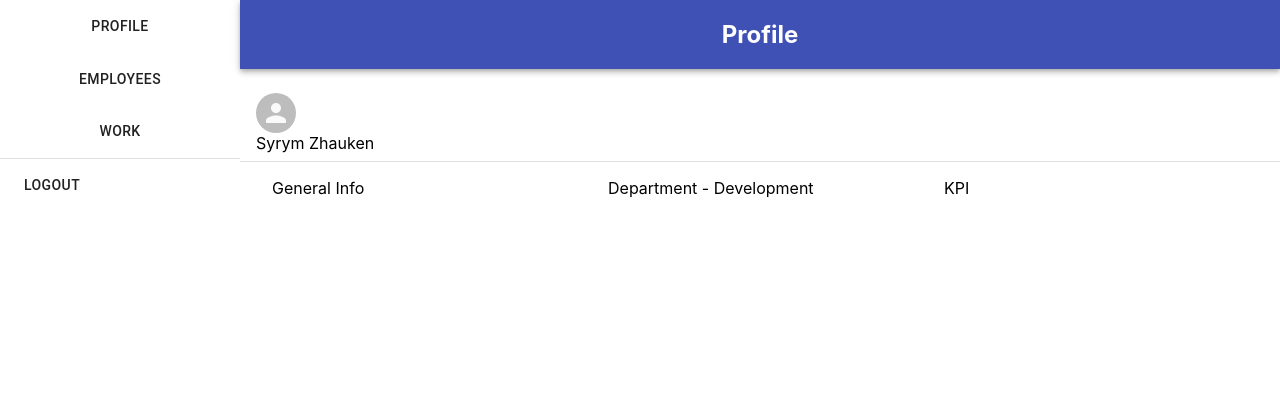
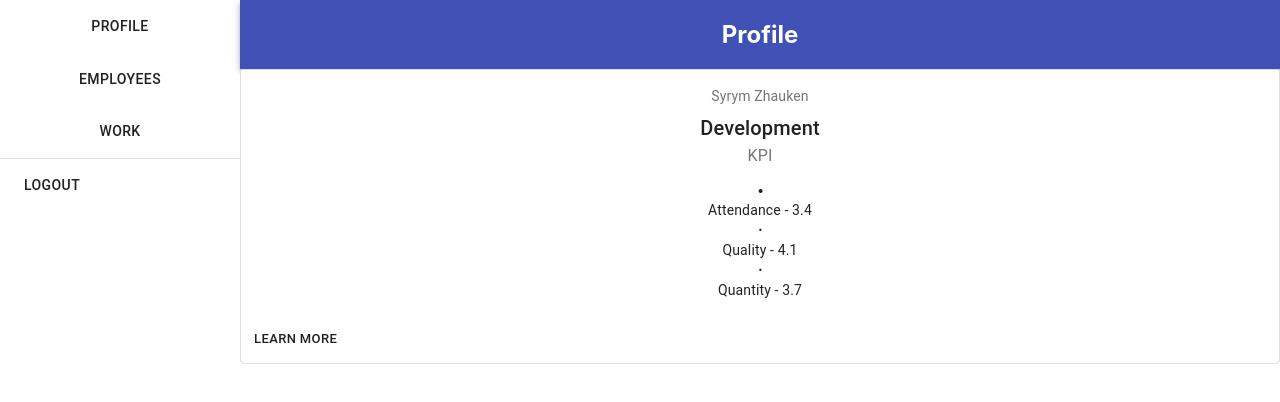
Before and after one commit to s-awaken/final-project, a React (Create React App) app in the folder react-front-end/: page / in a window 1280 px wide. Both pictures are taken after typing "name@example.com", "Sample123" into the empty fields and a click on the button "SIGN IN". Shown: the top 402 px of the page. Built offline with nearby package versions, Linux system fonts and the light colour scheme.

Commit message:
Profile Page Created

```diff
--- a/react-front-end/src/App.js
+++ b/react-front-end/src/App.js
@@ -1,5 +1,5 @@
 import './App.css';
-import { useSelector, useDispatch } from "react-redux";
+import { useSelector } from "react-redux";
 
 import allActions from "./actions";
 
--- a/react-front-end/src/components/bars/ProfileBar.jsx
+++ b/react-front-end/src/components/bars/ProfileBar.jsx
@@ -5,7 +5,7 @@ import AppBar from '@material-ui/core/AppBar';
 import Typography from '@material-ui/core/Typography';
 import Box from '@material-ui/core/Box';
 
-import Profile from '../Profile'
+import Profile from '../profile'
 
 function TabPanel(props) {
   const { children, value, index, ...other } = props;
--- a/react-front-end/src/components/bars/WorkBar.jsx
+++ b/react-front-end/src/components/bars/WorkBar.jsx
@@ -2,8 +2,6 @@ import React from 'react';
 import PropTypes from 'prop-types';
 import { makeStyles } from '@material-ui/core/styles';
 import AppBar from '@material-ui/core/AppBar';
-import Tabs from '@material-ui/core/Tabs';
-import Tab from '@material-ui/core/Tab';
 import Typography from '@material-ui/core/Typography';
 import Box from '@material-ui/core/Box';
 
@@ -33,12 +31,6 @@ TabPanel.propTypes = {
   value: PropTypes.any.isRequired,
 };
 
-function a11yProps(index) {
-  return {
-    id: `simple-tab-${index}`,
-    'aria-controls': `simple-tabpanel-${index}`,
-  };
-}
 
 const useStyles = makeStyles((theme) => ({
   root: {
@@ -49,20 +41,12 @@ const useStyles = makeStyles((theme) => ({
 
 export default function WorkBar() {
   const classes = useStyles();
-  const [value, setValue] = React.useState(0);
-
-  const handleChange = (event, newValue) => {
-    setValue(newValue);
-  };
 
   return (
     <div className={classes.root}>
       <AppBar position="static">
-        <Tabs value={value} onChange={handleChange} aria-label="simple tabs example">
-          <Tab label="Create" {...a11yProps(0)} />
-          <Tab label="Review" {...a11yProps(1)} />
-          <Tab label="Grade" {...a11yProps(2)} />
-        </Tabs>
+        <h2>Work</h2>
       </AppBar>
-      </div>)
+    </div>
+  )
 }
--- a/react-front-end/src/components/profile.jsx
+++ b/react-front-end/src/components/profile.jsx
@@ -1,38 +1,65 @@
-import React from 'react'
+import React from 'react';
+import { makeStyles } from '@material-ui/core/styles';
+import Card from '@material-ui/core/Card';
+import CardActions from '@material-ui/core/CardActions';
+import CardContent from '@material-ui/core/CardContent';
+import Button from '@material-ui/core/Button';
+import Typography from '@material-ui/core/Typography';
+import Avatar from '@material-ui/core/Avatar'
+const useStyles = makeStyles({
+  root: {
+    minWidth: 275,
+  },
+  bullet: {
+    display: 'inline-block',
+    margin: '0 2px',
+    transform: 'scale(0.8)',
+  },
+  title: {
+    fontSize: 14,
+  },
+  pos: {
+    marginBottom: 12,
+  },
+});
 
-import ListItemAvatar from '@material-ui/core/ListItemAvatar'
-import Avatar from '@material-ui/core/Avatar'
-import List from '@material-ui/core/List'
-import ListItem from '@material-ui/core/ListItem'
-import Divider from '@material-ui/core/Divider'
+export default function OutlinedCard() {
+  const classes = useStyles();
+  const bull = <span className={classes.bullet}>•</span>;
 
-export default function Profile(props) {
+  const onMore = (event) => {
+    event.preventDefault();
+
+  }
   return (
-    <div>
-      <List component="nav" aria-label="profile">
-        <ListItem alignItems="flex-start">
-          <ListItemAvatar>
-            <Avatar alt="User"/>
-            {props.generalInfo.name}
-          </ListItemAvatar>
-        </ListItem>
-        <Divider />
-        <ListItem alignItems="flex-start" >
-          <ListItem>
-            General Info
-          </ListItem>
-          <Divider />
-          <ListItem>
-              Department - {props.generalInfo.department}
-          </ListItem>
-          <ListItem>
-            KPI
-            <ListItem>
+    <Card className={classes.root} variant="outlined">
+      <CardContent>
+        <Typography className={classes.title} color="textSecondary" gutterBottom>
+          Syrym Zhauken
+        </Typography>
+        <Typography variant="h6" component="h2">
+          Development
+        </Typography>
+        <Typography className={classes.pos} color="textSecondary">
+          KPI
+        </Typography>
+        {bull}
+        <Typography variant="body2" component="p">
+          Attendance - 3.4
+          <br />
+          {bull}
+          <br/>
+          Quality - 4.1
+          <br />
+          {bull}
+          <br />
+          Quantity - 3.7
 
-            </ListItem>
-          </ListItem>
-        </ListItem>
-      </List>
-    </div>
-  )
+        </Typography>
+      </CardContent>
+      <CardActions>
+        <Button size="small">Learn More</Button>
+      </CardActions>
+    </Card>
+  );
 }
```
